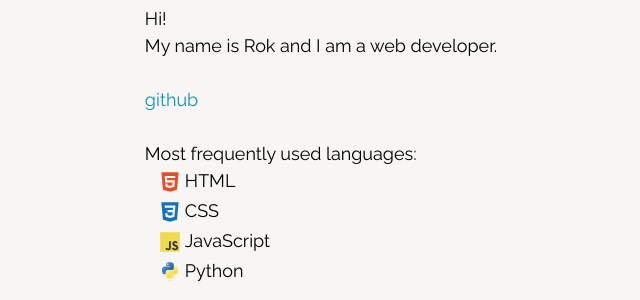
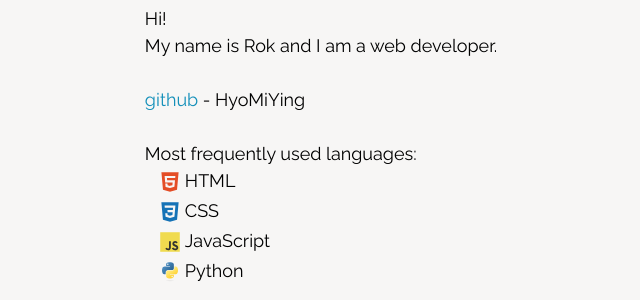
Before and after one commit to HyoMiYing/rok-klancar, a Django app: page / in a window 1280 px wide. Shown: the part 383-683 px from the top of the page, without its empty margins (415-1055 px from the left). Run offline with Django 3.2, Linux system fonts and the light colour scheme.

Commit message:
Added my github username

```diff
--- a/workblog/templates/workblog/index.html
+++ b/workblog/templates/workblog/index.html
@@ -14,7 +14,7 @@
                 </p>
                 <br>
                 <p>
-                    <a href="https://github.com/HyoMiYing" target="_blank">github</a>
+                    <a href="https://github.com/HyoMiYing" target="_blank">github</a> - HyoMiYing
                 </p>
                 <br>
                 <div class="most-frequently-used-tools">
```
